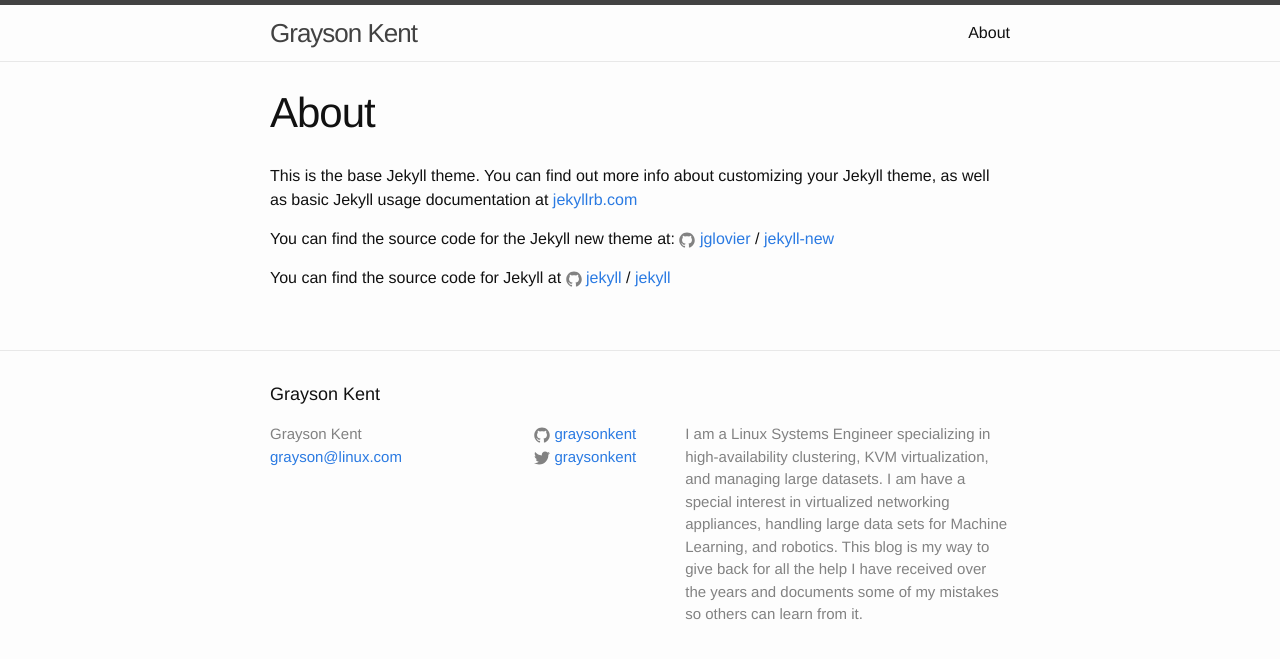
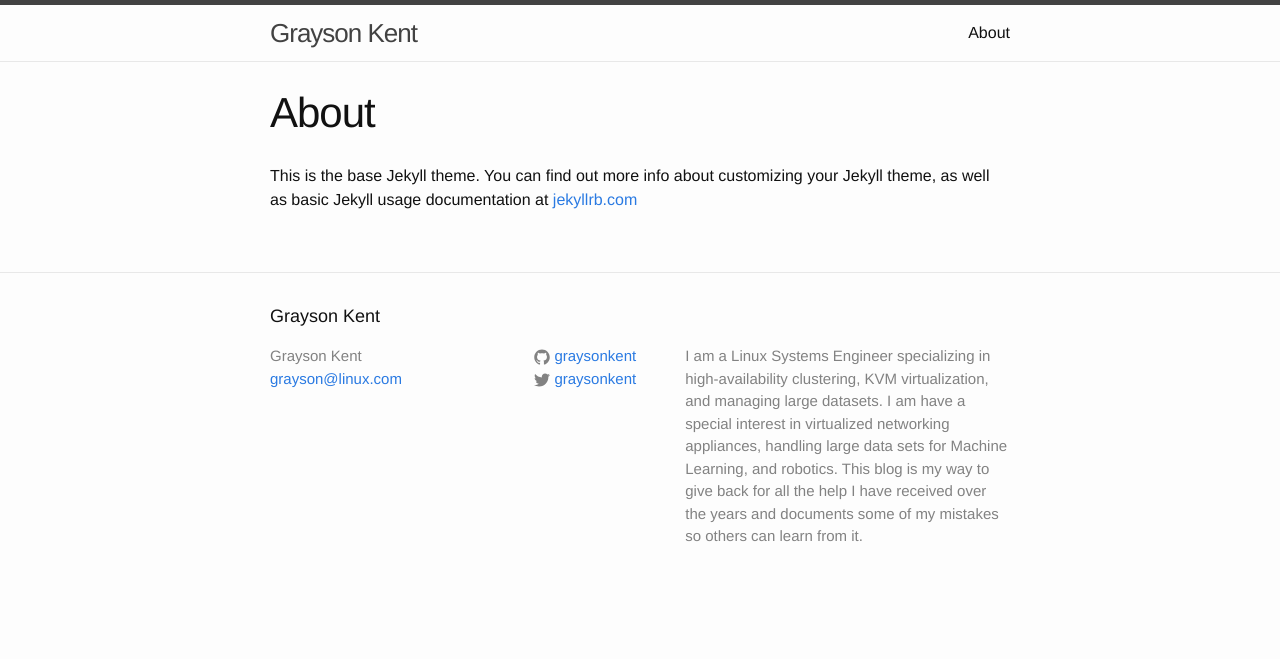
Before and after one commit to graysonkent/graysonkent.github.io, a Jekyll site: the page built from blog/about.md, in a window 1280 px wide. Shown: the top 659 px of the page. Built offline with Jekyll 4.4.1, drawn with Linux system fonts in a browser that asks for light colours.

```diff
--- a/blog/about.md
+++ b/blog/about.md
@@ -5,11 +5,3 @@
 ---
 
 This is the base Jekyll theme. You can find out more info about customizing your Jekyll theme, as well as basic Jekyll usage documentation at [jekyllrb.com](http://jekyllrb.com/)
-
-You can find the source code for the Jekyll new theme at:
-{% include icon-github.html username="jglovier" %} /
-[jekyll-new](https://github.com/jglovier/jekyll-new)
-
-You can find the source code for Jekyll at
-{% include icon-github.html username="jekyll" %} /
-[jekyll](https://github.com/jekyll/jekyll)
```
